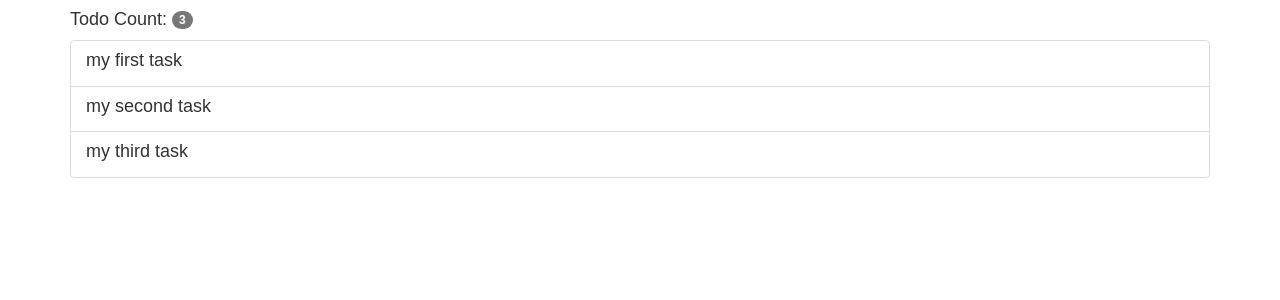
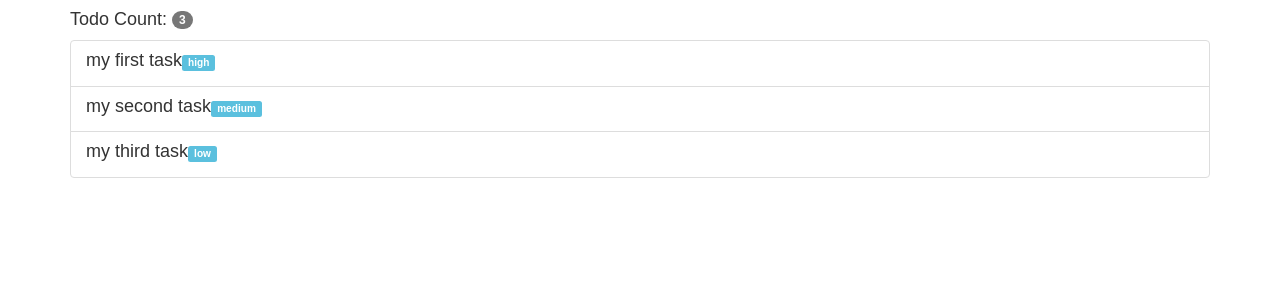
Before and after one commit to evagolabek/to-do-app, a React (Create React App) app: page / in a window 1280 px wide. Shown: the top 300 px of the page. Built offline with nearby package versions, Linux system fonts and the light colour scheme.

Commit message:
print out the priority

```diff
--- a/src/App.js
+++ b/src/App.js
@@ -49,7 +49,7 @@
   <ul className="list-group">
     {this.state.todos.map((todo, index) =>
       <li className="list-group-item" key={index}>
-        <h4 className="list-group-item-heading">{todo.todoTitle}</h4>
+        <h4 className="list-group-item-heading">{todo.todoTitle}<small><span className="label label-info">{todo.todoPriority}</span></small></h4>
       </li>
     )}
   </ul>
```
